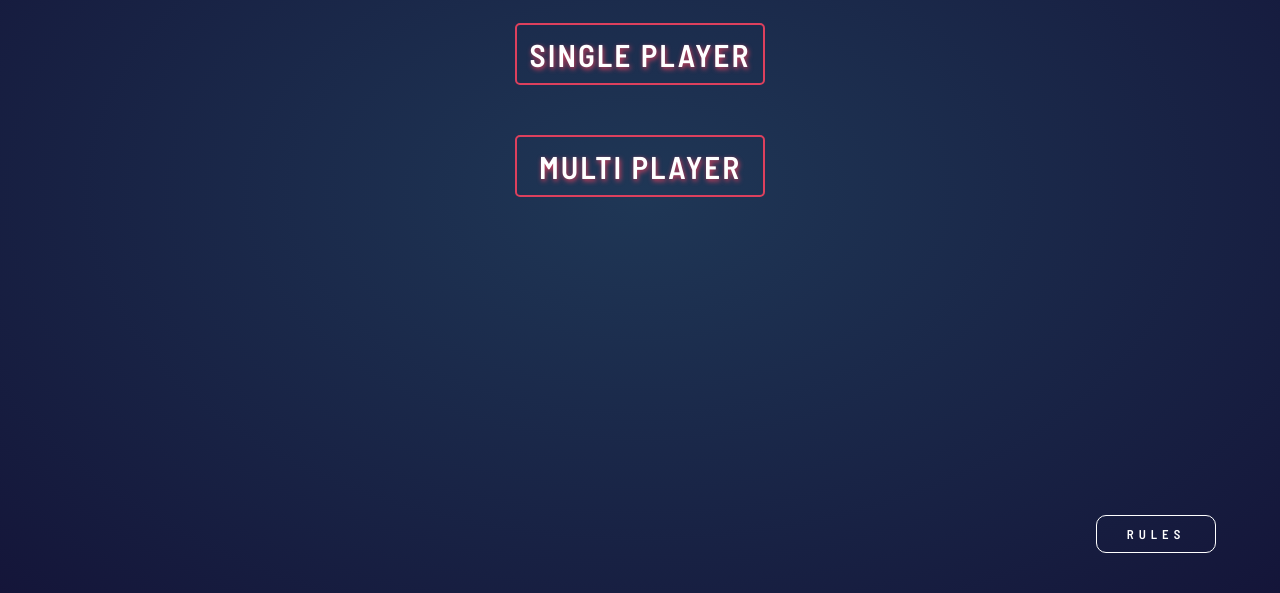
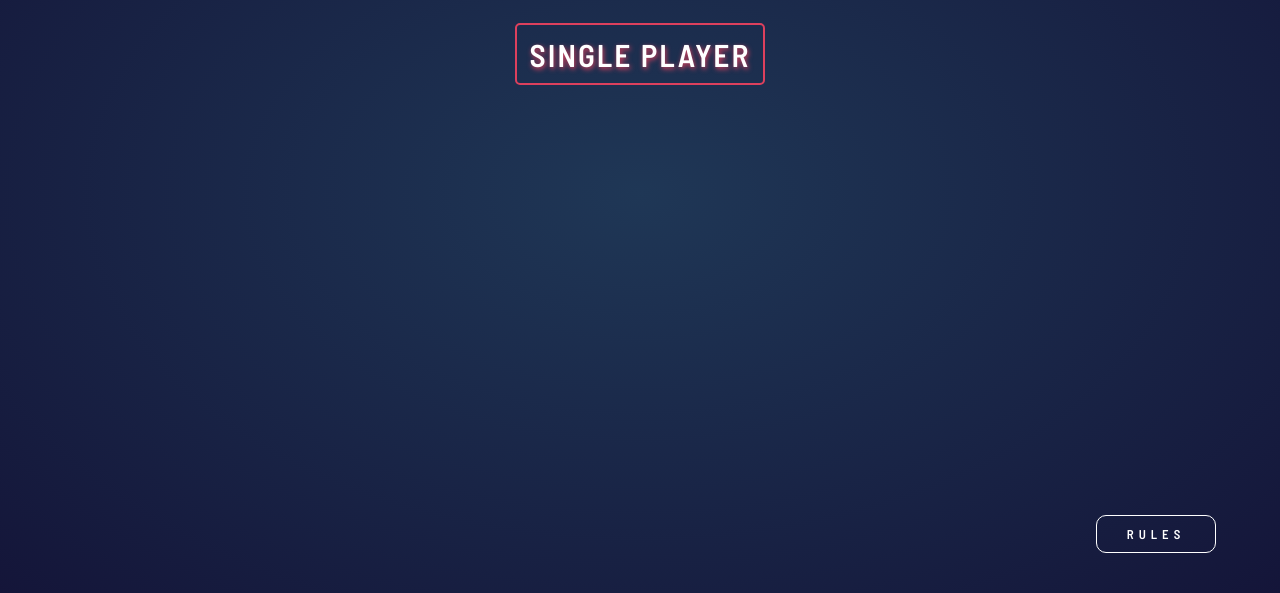
Before and after one commit to Orololuwa/rock-paper-scissors, a website built with webpack: page index.html in a window 1280 px wide. Shown: the part 207-800 px from the top of the page. Built offline with nearby package versions, Linux system fonts and the light colour scheme.

Commit message:
Removed the multiplayer mode from the UI since it's not availaible yet

```diff
--- a/index.html
+++ b/index.html
@@ -50,7 +50,7 @@
 
       <div class="player__mode">
         <div class="single__player pick">Single Player</div>
-        <div class="multi__player pick">Multi Player</div>
+        <!-- <div class="multi__player pick">Multi Player</div> -->
       </div>
 
       <!-- <div class="rules__display">
```
